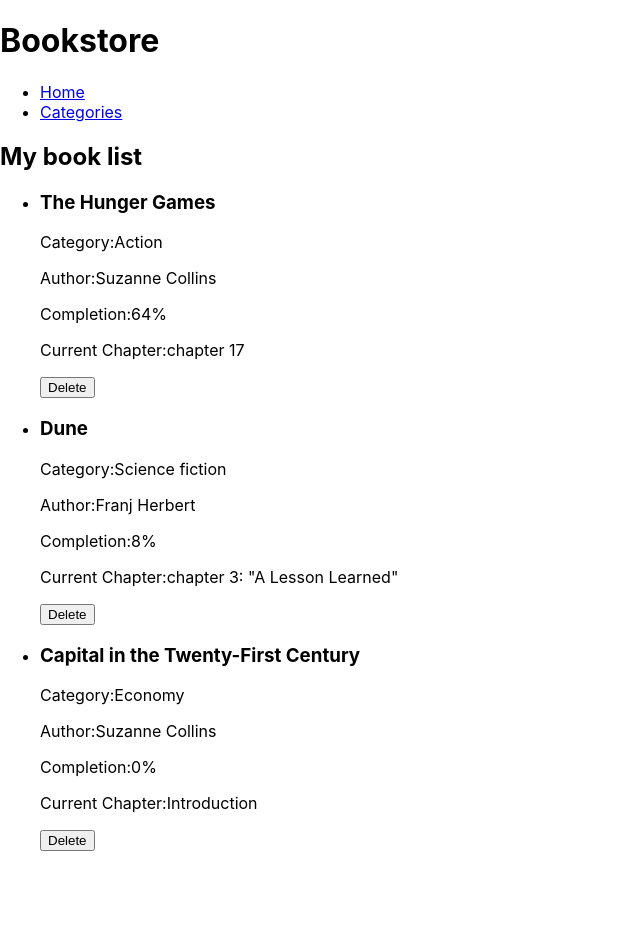
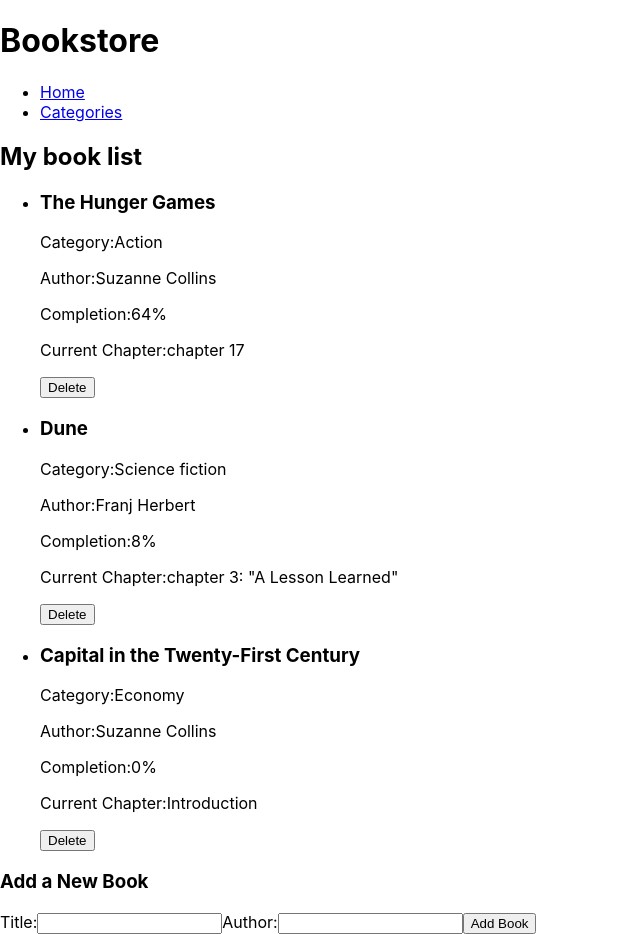
Before and after one commit to tomasesquivelgc/React-Redux-bookstore, a React (Create React App) app: page / in a window 1280 px wide. Shown: the whole page, without its empty margins (0-640 px from the left). Before the commit the page ends 867 px from the top, so only its background shows below. Built offline with nearby package versions, Linux system fonts and the light colour scheme.

Commit message:
Created BookForm

```diff
--- a/src/Home.jsx
+++ b/src/Home.jsx
@@ -1,5 +1,6 @@
 import React from 'react';
 import BookList from './components/BookList';
+import BookForm from './components/NewBookForm';
 
 function Home() {
   const [books, setBooks] = React.useState([
@@ -33,10 +34,15 @@
     setBooks((prevBooks) => prevBooks.filter((book) => book.id !== bookId));
   };
 
+  const handleAddBook = (newBook) => {
+    setBooks((prevBooks) => [...prevBooks, newBook]);
+  };
+
   return (
     <div>
       <h2>My book list</h2>
       <BookList books={books} onDelete={handleDeleteBook} />
+      <BookForm onAddBook={handleAddBook} />
     </div>
   );
 }
--- /dev/null
+++ b/src/components/NewBookForm.jsx
@@ -0,0 +1,49 @@
+import React, { useState } from 'react';
+import PropTypes from 'prop-types';
+
+function BookForm({ onAddBook }) {
+  const [title, setTitle] = useState('');
+  const [author, setAuthor] = useState('');
+
+  const handleSubmit = (e) => {
+    e.preventDefault();
+
+    // Create a new book object with the form input values
+    const newBook = {
+      title,
+      author,
+      category: 'Action',
+      completionPercentage: '0%',
+      currentChapter: 'Not started',
+      id: Date.now(), // Generate a unique ID (you can use a library for more robust IDs)
+    };
+
+    // Call the onAddBook function passed from the parent component
+    onAddBook(newBook);
+
+    // Clear the form inputs
+    setTitle('');
+    setAuthor('');
+  };
+
+  return (
+    <form onSubmit={handleSubmit}>
+      <h3>Add a New Book</h3>
+      <label htmlFor="title">
+        Title:
+        <input type="text" id="title" value={title} onChange={(e) => setTitle(e.target.value)} />
+      </label>
+      <label htmlFor="author">
+        Author:
+        <input type="text" id="author" value={author} onChange={(e) => setAuthor(e.target.value)} />
+      </label>
+      <button type="submit">Add Book</button>
+    </form>
+  );
+}
+
+BookForm.propTypes = {
+  onAddBook: PropTypes.func.isRequired,
+};
+
+export default BookForm;
```
